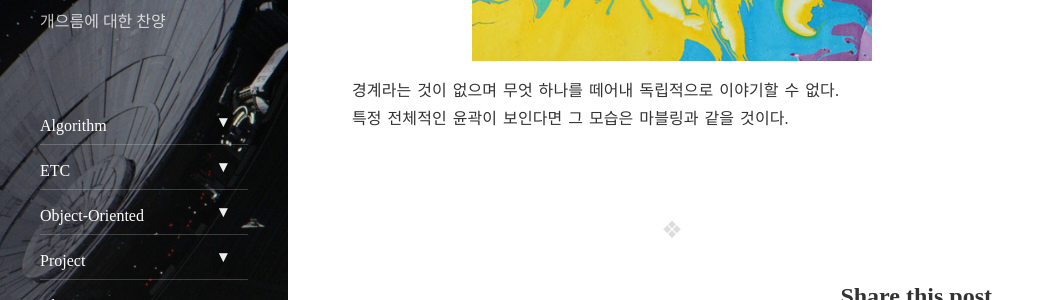
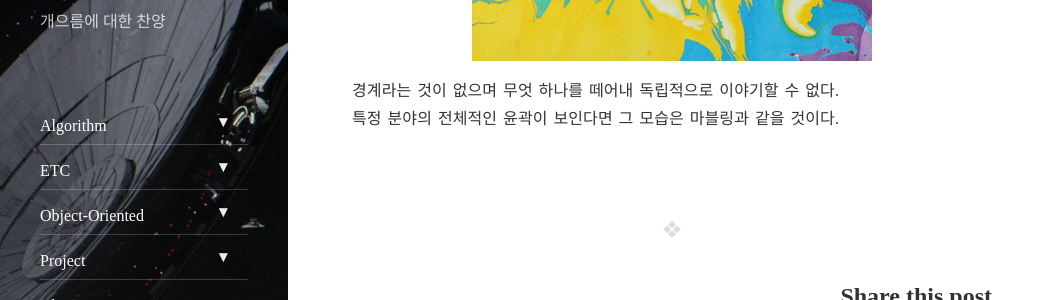
Before and after one commit to gonini/gonini.github.io, a Jekyll site: the page built from _posts/2018-11-18-concept-marbling.md, in a window 1280 px wide and 900 px high, scrolled down 578 px. Shown: the part 150-450 px from the top of the window, without its empty margins (0-1055 px from the left). Built offline with Jekyll 4.4.1, drawn with Linux system fonts in a browser that asks for light colours; nearby versions of some CDN libraries; comment, search, counter and statistics services are not loaded.

Commit message:
Update 2018-11-18-concept-marbling.md

```diff
--- a/_posts/2018-11-18-concept-marbling.md
+++ b/_posts/2018-11-18-concept-marbling.md
@@ -15,4 +15,4 @@ comments: true
 ![](/assets/img/concept_marbling.jpg)
 
 경계라는 것이 없으며 무엇 하나를 떼어내 독립적으로 이야기할 수 없다.
-특정 전체적인 윤곽이 보인다면 그 모습은 마블링과 같을 것이다.
+특정 분야의 전체적인 윤곽이 보인다면 그 모습은 마블링과 같을 것이다.
```
